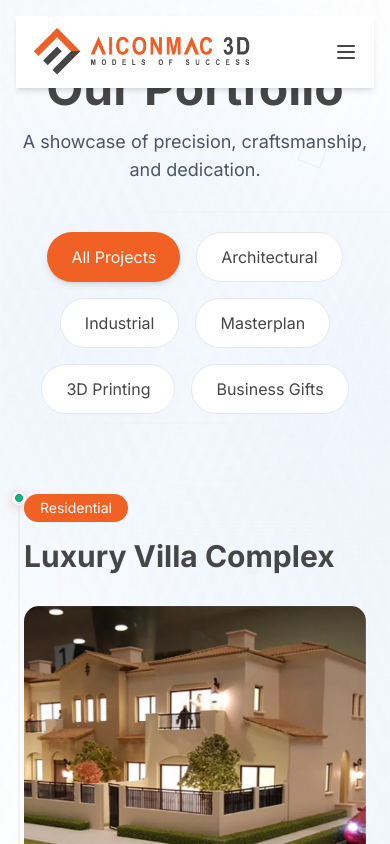
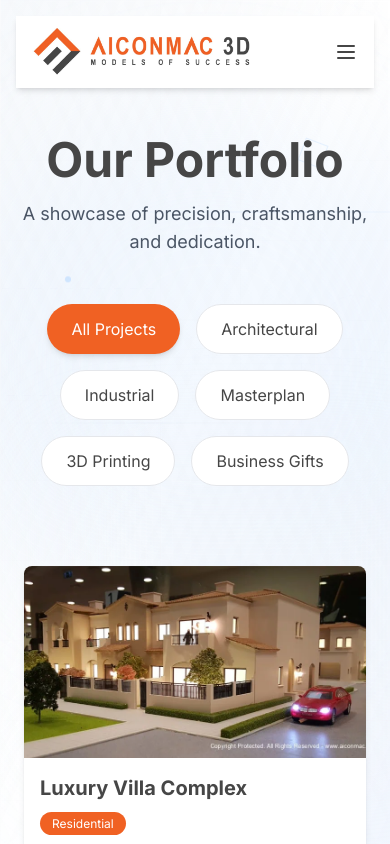
Before and after one commit to JKSANJAY27/aiconmac-main, a Next.js app: page /projects in a window 390 px wide. Built offline with nearby package versions, Linux system fonts and the light colour scheme.

Commit message:
Project page responsiveness

```diff
--- a/src/app/projects/page.js
+++ b/src/app/projects/page.js
@@ -17,7 +17,7 @@ export default function ProjectsRoutePage() {
     <>
       <SiteNavbar />
       {/* Ensure main content wrapper allows space for fixed header and is above AnimatedBackground */}
-      <div className="relative z-10 pt-16 md:pt-24 min-h-screen"> {/* Added pt and min-h-screen */}
+      <div className="relative z-10 pt-24 sm:pt-28 md:pt-32 min-h-screen"> {/* Added pt and min-h-screen */}
         <ProjectsPageContent
           selectedCategory={selectedCategory}
           setSelectedCategory={setSelectedCategory}
--- a/src/components/pages/ProjectsPage.js
+++ b/src/components/pages/ProjectsPage.js
@@ -3,29 +3,30 @@
 
 import React, { useState } from 'react';
 import { motion } from 'framer-motion';
-import Image from 'next/image'; // For optimized images
+import Image from 'next/image';
 
 import { TracingBeam } from '@/components/ui/tracing-beam';
-import TiltedCard from '@/components/ui/TiltedCard'; // Make sure this path is correct
-import { projects, categories } from '@/data/projects'; // Import data and categories
+import TiltedCard from '@/components/ui/TiltedCard';
+import { projects, categories } from '@/data/projects';
+import useMediaQuery from '@/hooks/useMediaQuery'; // Import the new hook
 
 const ProjectsPage = ({ selectedCategory, setSelectedCategory, setSelectedProject }) => {
-  // Use the projects data from the central source
   const filteredProjects = selectedCategory === 'all'
     ? projects
     : projects.filter(p => p.category === selectedCategory);
 
-  // Animation variants for Framer Motion
+  const isDesktop = useMediaQuery('(min-width: 1024px)'); // Define desktop breakpoint (lg)
+
   const fadeIn = {
     hidden: { opacity: 0, y: 20 },
     visible: { opacity: 1, y: 0, transition: { duration: 0.6, ease: 'easeInOut' } },
   };
 
   return (
-    <div className="bg-transparent"> {/* Ensure overall page background is white */}
-      <div className="container mx-auto pt-40 pb-10 text-center relative"> {/* Added z-10 to be above AnimatedBackground */}
+    <div className="bg-transparent">
+      <div className="container mx-auto pb-10 text-center relative"> {/* REMOVED pt-40 */}
         <motion.h1
-          className="text-5xl md:text-6xl font-bold text-[#464646]" // Use your dark-gray color
+          className="text-5xl md:text-6xl font-bold text-[#464646] pt-10" // ADDED pt-10 for minimal spacing *within* the content
           initial="hidden"
           animate="visible"
           variants={fadeIn}
@@ -44,7 +45,7 @@ const ProjectsPage = ({ selectedCategory, setSelectedCategory, setSelectedProjec
 
         {/* Filter Categories */}
         <motion.div
-          className="flex flex-wrap justify-center gap-4 mt-12 mb-16" // Adjusted margins
+          className="flex flex-wrap justify-center gap-4 mt-12 mb-16"
           initial="hidden"
           animate="visible"
           variants={fadeIn}
@@ -66,20 +67,22 @@ const ProjectsPage = ({ selectedCategory, setSelectedCategory, setSelectedProjec
         </motion.div>
       </div>
 
-      <TracingBeam className="px-6 relative z-10"> {/* Also added z-10 for TracingBeam */}
+      {/* TracingBeam rendered conditionally */}
+      {isDesktop ? (
+        <TracingBeam className="px-6 relative z-10">
             <div className="max-w-4xl mx-auto antialiased pt-4 relative">
                 {filteredProjects.map((item, index) => (
                     <motion.div
-                      key={`content-${item.id}`} // Use item.id for unique key
-                      className="mb-20 md:mb-32" // Increased bottom margin
+                        key={`content-${item.id}`}
+                        className="mb-20 md:mb-32"
                         initial="hidden"
                         whileInView="visible"
                         variants={fadeIn}
-                      viewport={{ once: true, amount: 0.2 }} // Animate as it comes into view
+                        viewport={{ once: true, amount: 0.2 }}
                     >
                         {/* The badge and title for each section */}
                         <motion.h2
-                        className="bg-[#f06123] text-white rounded-full text-sm w-fit px-4 py-1 mb-4 capitalize" // Used hex color, added capitalize
+                          className="bg-[#f06123] text-white rounded-full text-sm w-fit px-4 py-1 mb-4 capitalize"
                           initial={{ opacity: 0, y: 10 }}
                           whileInView={{ opacity: 1, y: 0 }}
                           transition={{ duration: 0.4 }}
@@ -88,7 +91,7 @@ const ProjectsPage = ({ selectedCategory, setSelectedCategory, setSelectedProjec
                             {item.badge}
                         </motion.h2>
                         <motion.p
-                        className="text-3xl font-bold text-[#464646] mb-8" // Used hex color
+                          className="text-3xl font-bold text-[#464646] mb-8"
                           initial={{ opacity: 0, y: 10 }}
                           whileInView={{ opacity: 1, y: 0 }}
                           transition={{ duration: 0.4, delay: 0.1 }}
@@ -98,24 +101,23 @@ const ProjectsPage = ({ selectedCategory, setSelectedCategory, setSelectedProjec
                         </motion.p>
 
                         {/* Two-column layout for image and description */}
-                      <div className={`grid md:grid-cols-2 gap-10 items-center ${index % 2 === 0 ? 'md:flex-row' : 'md:flex-row-reverse'}`}> {/* Alternating layout */}
+                        <div className={`grid md:grid-cols-2 gap-10 items-center ${index % 2 === 0 ? 'md:flex-row' : 'md:flex-row-reverse'}`}>
                             {/* Left/Right Column: Tilted Card */}
                             <motion.div
-                            className="w-full h-[300px] md:h-[400px] relative" // Added relative for TiltedCard's children
+                              className="w-full h-[300px] md:h-[400px] relative"
                               initial={{ opacity: 0, x: index % 2 === 0 ? -50 : 50 }}
                               whileInView={{ opacity: 1, x: 0 }}
                               transition={{ duration: 0.6, delay: 0.2 }}
                               viewport={{ once: true }}
                             >
                               <TiltedCard
-                                imageSrc={item.image} // Pass image module
+                                  imageSrc={item.image}
                                   altText={item.title}
                                   overlayContent={
                                       <p className="text-white text-xl font-bold text-center">
                                           {item.title}
                                       </p>
                                   }
-                                // Optionally add an onClick to open the ProjectDetail modal
                                   onClick={() => setSelectedProject(item)}
                               />
                             </motion.div>
@@ -134,6 +136,41 @@ const ProjectsPage = ({ selectedCategory, setSelectedCategory, setSelectedProjec
                 ))}
             </div>
         </TracingBeam>
+      ) : (
+        // Fallback for non-desktop screens (simple grid)
+        <div className="max-w-4xl mx-auto px-6 pt-4 relative">
+          <div className="grid grid-cols-1 sm:grid-cols-2 gap-10"> {/* Adjusted grid for smaller screens */}
+            {filteredProjects.map((item) => (
+              <motion.div
+                key={`content-${item.id}`}
+                className="mb-10"
+                initial="hidden"
+                whileInView="visible"
+                variants={fadeIn}
+                viewport={{ once: true, amount: 0.2 }}
+                onClick={() => setSelectedProject(item)} // Click whole card to open modal
+              >
+                <div className="bg-white rounded-lg shadow-md overflow-hidden cursor-pointer">
+                  <Image
+                    src={item.image}
+                    alt={item.title}
+                    width={500}
+                    height={300}
+                    className="w-full h-48 object-cover"
+                  />
+                  <div className="p-4">
+                    <h2 className="text-xl font-bold text-[#464646] mb-2">{item.title}</h2>
+                    <span className="bg-[#f06123] text-white rounded-full text-xs w-fit px-3 py-1 capitalize">
+                      {item.badge}
+                    </span>
+                    <div className="mt-3 text-sm text-gray-600 line-clamp-3">{item.description}</div> {/* Show snippet */}
+                  </div>
+                </div>
+              </motion.div>
+            ))}
+          </div>
+        </div>
+      )}
     </div>
   );
 };
--- /dev/null
+++ b/src/hooks/useMediaQuery.js
@@ -0,0 +1,27 @@
+// src/hooks/useMediaQuery.js
+"use client";
+
+import { useState, useEffect } from 'react';
+
+function useMediaQuery(query) {
+  const [matches, setMatches] = useState(false);
+
+  useEffect(() => {
+    // Check if window is defined (for SSR safety)
+    if (typeof window !== 'undefined') {
+      const mediaQuery = window.matchMedia(query);
+      setMatches(mediaQuery.matches); // Set initial state
+
+      const handler = (event) => setMatches(event.matches);
+      mediaQuery.addEventListener('change', handler); // Listen for changes
+
+      return () => {
+        mediaQuery.removeEventListener('change', handler); // Clean up
+      };
+    }
+  }, [query]);
+
+  return matches;
+}
+
+export default useMediaQuery;
```
Lines whose indentation alone changed are shown as unchanged.
